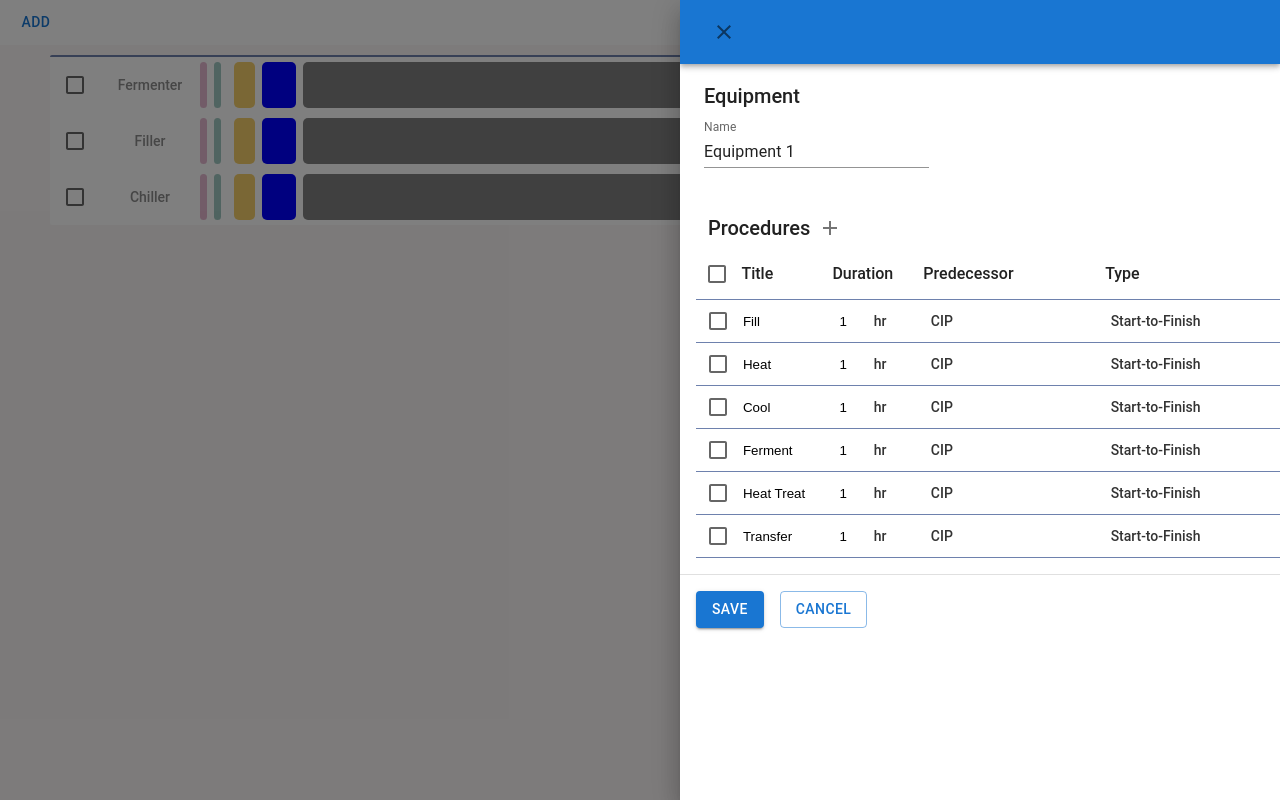
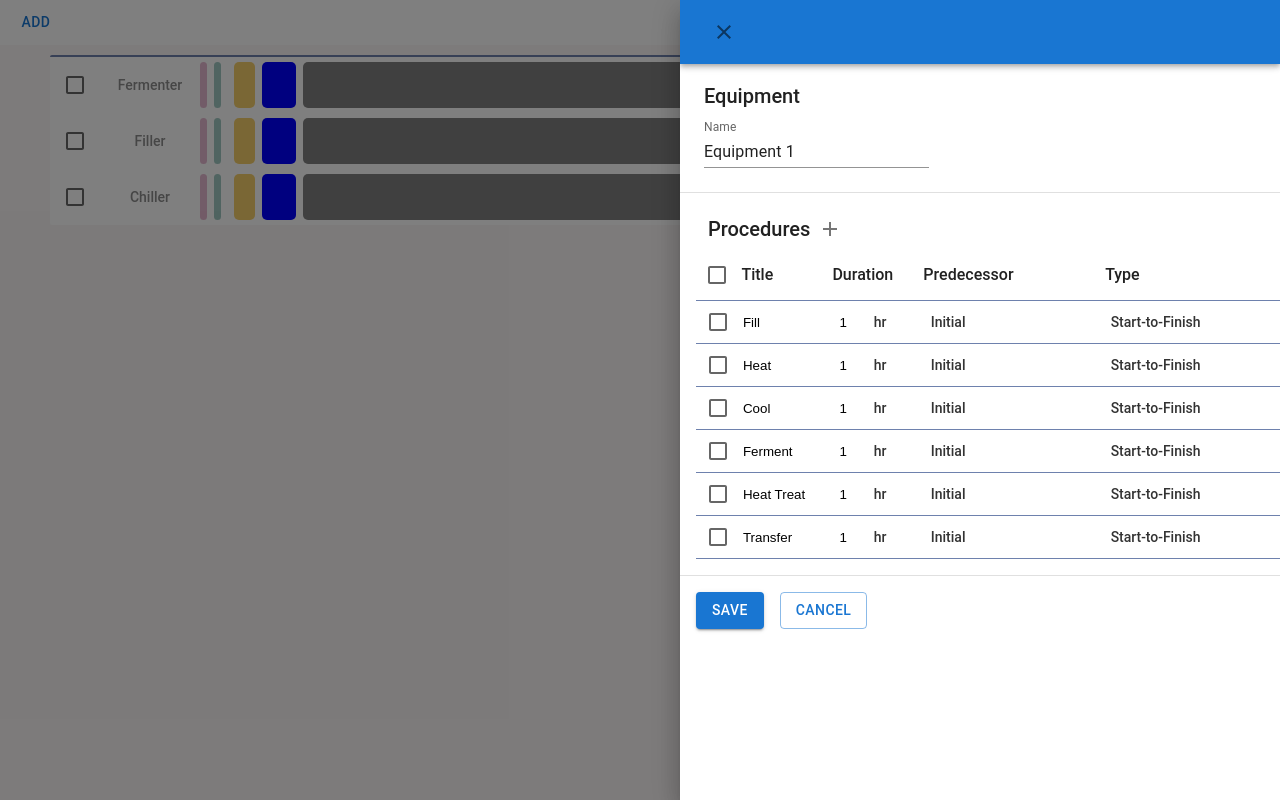
Before and after one commit to mama4294/process-app, a Next.js app: page / in a window 1280 px wide. Both pictures are taken after a click on the button "ADD". Built offline with nearby package versions, Linux system fonts and the light colour scheme.

Commit message:
adds precursor selection feature

```diff
--- a/components/editEquipment.js
+++ b/components/editEquipment.js
@@ -22,6 +22,7 @@ import {
   toggleAll,
   addToArray,
   deleteByIds,
+  getArrayOptions,
 } from "../utils/checkboxes";
 
 const EditEquipmentModal = ({ open, handleClose }) => {
@@ -55,11 +56,11 @@ const EquipmentInputForm = ({ handleClose }) => {
       end: 2,
       bgColor: "#E5B8D0",
       duration: "1",
-      durationUnit: "hr",
-      predecessor: "CIP",
+      durationUnit: { value: "hr", label: "hr" },
+      predecessor: { value: 0, label: "Initial" },
       offset: 0,
-      offsetUnit: "hr",
-      type: "Start-to-Finish",
+      offsetUnit: { value: "hr", label: "hr" },
+      type: { value: "SF", label: "Start-to-Finish" },
       resources: [],
     },
     {
@@ -69,11 +70,11 @@ const EquipmentInputForm = ({ handleClose }) => {
       end: 4,
       bgColor: "#A0C8C2",
       duration: "1",
-      durationUnit: "hr",
-      predecessor: "CIP",
+      durationUnit: { value: "hr", label: "hr" },
+      predecessor: { value: 0, label: "Initial" },
       offset: 0,
-      offsetUnit: "hr",
-      type: "Start-to-Finish",
+      offsetUnit: { value: "hr", label: "hr" },
+      type: { value: "SF", label: "Start-to-Finish" },
       resources: [],
     },
     {
@@ -83,11 +84,11 @@ const EquipmentInputForm = ({ handleClose }) => {
       end: 6,
       bgColor: "#rgb(178,201,151)",
       duration: "1",
-      durationUnit: "hr",
-      predecessor: "CIP",
+      durationUnit: { value: "hr", label: "hr" },
+      predecessor: { value: 0, label: "Initial" },
       offset: 0,
-      offsetUnit: "hr",
-      type: "Start-to-Finish",
+      offsetUnit: { value: "hr", label: "hr" },
+      type: { value: "SF", label: "Start-to-Finish" },
       resources: [],
     },
     {
@@ -97,11 +98,11 @@ const EquipmentInputForm = ({ handleClose }) => {
       end: 9,
       bgColor: "#F5CF6B",
       duration: "1",
-      durationUnit: "hr",
-      predecessor: "CIP",
+      durationUnit: { value: "hr", label: "hr" },
+      predecessor: { value: 0, label: "Initial" },
       offset: 0,
-      offsetUnit: "hr",
-      type: "Start-to-Finish",
+      offsetUnit: { value: "hr", label: "hr" },
+      type: { value: "SF", label: "Start-to-Finish" },
       resources: [],
     },
     {
@@ -111,11 +112,11 @@ const EquipmentInputForm = ({ handleClose }) => {
       end: 15,
       bgColor: "blue",
       duration: "1",
-      durationUnit: "hr",
-      predecessor: "CIP",
+      durationUnit: { value: "hr", label: "hr" },
+      predecessor: { value: 0, label: "Initial" },
       offset: 0,
-      offsetUnit: "hr",
-      type: "Start-to-Finish",
+      offsetUnit: { value: "hr", label: "hr" },
+      type: { value: "SF", label: "Start-to-Finish" },
       resources: [],
     },
     {
@@ -125,22 +126,22 @@ const EquipmentInputForm = ({ handleClose }) => {
       end: 150,
       bgColor: "gray",
       duration: "1",
-      durationUnit: "hr",
-      predecessor: "CIP",
+      durationUnit: { value: "hr", label: "hr" },
+      predecessor: { value: 0, label: "Initial" },
       offset: 0,
-      offsetUnit: "hr",
-      type: "Start-to-Finish",
+      offsetUnit: { value: "hr", label: "hr" },
+      type: { value: "SF", label: "Start-to-Finish" },
       resources: [],
     },
   ];
   const defaultProcedure = {
     title: "Fill",
     duration: "1",
-    durationUnit: "hr",
-    predecessor: "Initial",
+    durationUnit: { value: "hr", label: "hr" },
+    predecessor: { value: 0, label: "Initial" },
     offset: 0,
-    offsetUnit: "hr",
-    type: "Start-to-Finish",
+    offsetUnit: { value: "hr", label: "hr" },
+    type: { value: "SF", label: "Start-to-Finish" },
     resources: [],
   };
   const [equipment, setEquipment] = useState(defaultEquipment);
@@ -157,7 +158,8 @@ const EquipmentInputForm = ({ handleClose }) => {
     if (event.target === undefined) {
       //for dropdowns
       field = targetID;
-      value = event.value;
+      //   value = event.value;
+      value = { value: event.value, label: event.label };
     } else {
       //for text inputs
       field = event.target.id;
@@ -213,9 +215,10 @@ const EquipmentInputForm = ({ handleClose }) => {
           onChange={handleChangeEquipment}
         />
       </Box>
+      <Divider />
       <Box sx={{ display: "flex", flexWrap: "wrap", p: 2 }}>
         <Table
-          ProcedureData={procedures}
+          procedures={procedures}
           numColumns={10}
           handleChangeProcedure={handleChangeProcedure}
           selectedProcedures={selectedProcedures}
@@ -225,13 +228,8 @@ const EquipmentInputForm = ({ handleClose }) => {
           handleDelete={handleDelete}
         />
       </Box>
-      {/* <Box sx={{ display: "flex", flexWrap: "wrap", p: 2 }}>
-        <Button variant="standard" onClick={handleAdd}>
-          Add Procedure
-        </Button>
-      </Box> */}
       <Divider />
-      <Box sx={{ display: "flex", flexWrap: "wrap", p: 2 }}>
+      <Box sx={{ p: 2 }}>
         <Stack spacing={2} direction="row">
           <Button variant="contained">Save</Button>
           <Button variant="outlined" onClick={handleClose}>
@@ -244,7 +242,7 @@ const EquipmentInputForm = ({ handleClose }) => {
 };
 
 const Table = ({
-  ProcedureData,
+  procedures,
   numColumns,
   handleChangeProcedure,
   selectedProcedures,
@@ -256,14 +254,17 @@ const Table = ({
   return (
     <>
       <TableHeader
+        procedures={procedures}
         handleToggleAll={handleToggleAll}
         selectedProcedures={selectedProcedures}
         handleAdd={handleAdd}
         handleDelete={handleDelete}
       />
-      {ProcedureData.map((procedure) => {
+      {procedures.length > 0 &&
+        procedures.map((procedure) => {
           return (
             <ProcedureRow
+              procedures={procedures}
               procedure={procedure}
               key={procedure.id}
               numColumns={numColumns}
@@ -278,6 +279,7 @@ const Table = ({
 };
 
 const TableHeader = ({
+  procedures,
   handleToggleAll,
   selectedProcedures,
   handleAdd,
@@ -310,6 +312,7 @@ const TableHeader = ({
           </IconButton>
         )}
       </div>
+      {procedures.length > 0 ? (
         <div className={`${styles.chartRow} ${styles.headerRow}`}>
           <div>
             <Checkbox {...label} onChange={handleChange} />
@@ -322,11 +325,17 @@ const TableHeader = ({
             );
           })}
         </div>
+      ) : (
+        <Button variant="standard" onClick={handleAdd}>
+          Add Procedure
+        </Button>
+      )}
     </>
   );
 };
 
 const ProcedureRow = ({
+  procedures,
   procedure,
   numColumns,
   handleChangeProcedure,
@@ -345,6 +354,11 @@ const ProcedureRow = ({
     resources,
   } = procedure;
   const checked = selectedProcedures.some((item) => item.id === id);
+  const predecessorOptions = [
+    { value: 0, label: "Initial" },
+    ...getArrayOptions(procedures, id),
+  ];
+
   const handleChange = () => {
     handleToggle(id);
   };
@@ -393,7 +407,7 @@ const ProcedureRow = ({
           id="predecessor"
           value={predecessor}
           onChange={handleChangeProcedure(id, "predecessor")}
-          options={[{ label: "CIP", value: "CIP" }]}
+          options={predecessorOptions}
         />
       </div>
       <div className={styles.chartRowLabel}>
@@ -402,10 +416,10 @@ const ProcedureRow = ({
           value={type}
           onChange={handleChangeProcedure(id, "type")}
           options={[
-            { label: "Start-to-Finish", value: "Start-to-Finish" },
-            { label: "Start-to-Start", value: "Start-to-Start" },
-            { label: "Finish-to-Finish", value: "Finish-to-Finish" },
-            { label: "Finish-to-Start", value: "Finish-to-Start" },
+            { label: "Start-to-Finish", value: "SF" },
+            { label: "Start-to-Start", value: "SS" },
+            { label: "Finish-to-Finish", value: "FF" },
+            { label: "Finish-to-Start", value: "FS" },
           ]}
         />
       </div>
--- a/components/inputs/dropdown.js
+++ b/components/inputs/dropdown.js
@@ -41,7 +41,8 @@ const Dropdown = ({ id, options, value, onChange, defaultValue }) => {
       styles={customStyles}
       className={styles.dropdown}
       inputId={id}
-      value={{ label: value }}
+      value={value}
+      // value={{ label: value }}
       defaultValue={defaultValue}
       onChange={onChange}
     />
--- a/utils/checkboxes.js
+++ b/utils/checkboxes.js
@@ -35,11 +35,19 @@ export const addToArray = (array, item) => {
 };
 
 export const deleteByIds = (array, ids) => {
-  console.log("Array", array);
-  console.log("IDs", ids);
   let newArray = array;
   ids.map((selection) => {
     newArray = handleRemove(newArray, selection);
   });
   return newArray;
 };
+
+export const getArrayOptions = (array, id) => {
+  let newArray = [];
+  array.map((item) => {
+    if (item.id !== id) {
+      newArray.push({ label: item.title, value: item.id });
+    }
+  });
+  return newArray;
+};
```
Lines whose indentation alone changed are shown as unchanged.
